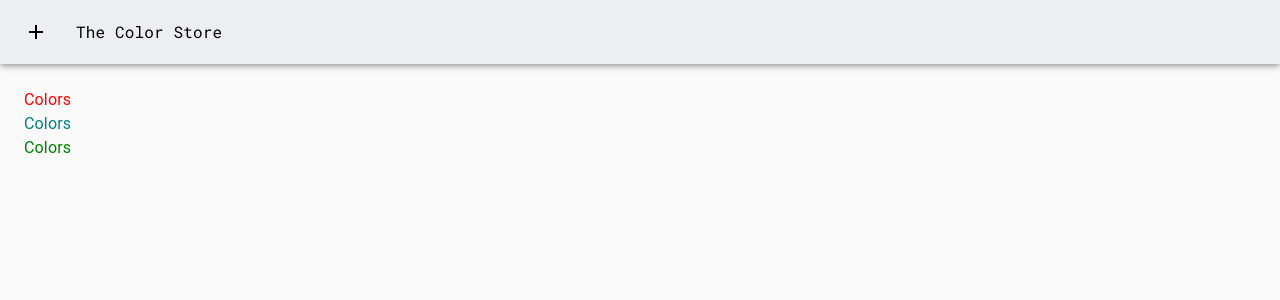
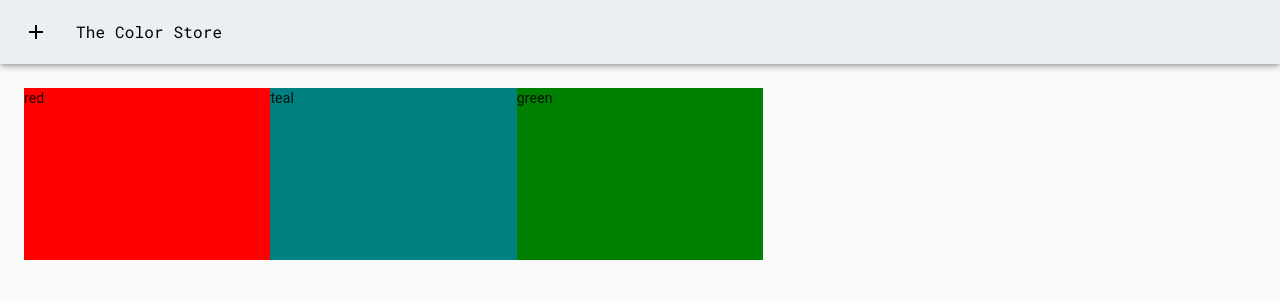
Before and after one commit to swpril/The-Color-Store, a React (Create React App) app: page /palette/new in a window 1280 px wide. Shown: the top 300 px of the page. Built offline with nearby package versions, Linux system fonts and the light colour scheme.

Commit message:
added DraggableColorBox

```diff
--- /dev/null
+++ b/src/Components/DraggableColorBox.js
@@ -0,0 +1,13 @@
+import React from 'react';
+import useStyles from '../Styles/DraggableColorBox';
+
+const DraggableColorBox = (props) => {
+    const classes = useStyles(props);
+    return (
+        <div className={classes.root}>
+            {props.color}
+        </div>
+    )
+};
+
+export default DraggableColorBox;
--- a/src/Components/NewPaletteForm.js
+++ b/src/Components/NewPaletteForm.js
@@ -10,6 +10,7 @@ import {
     Add as AddIcon, ChevronLeft as ChevronLeftIcon
 } from '@material-ui/icons';
 import { ChromePicker } from 'react-color';
+import DraggableColorBox from './DraggableColorBox';
 import useStyles from '../Styles/NewPaletteForm';
 
 const NewPaletteFrom = () => {
@@ -85,8 +86,8 @@ const NewPaletteFrom = () => {
                 })}
             >
                 <div className={classes.drawerHeader} />
-                {colors.map((color) => (
-                    <Typography style={{ color }}>Colors</Typography>
+                {colors.map((color, index) => (
+                    <DraggableColorBox key={index} color={color} />
                 ))}
             </main>
         </div>
--- /dev/null
+++ b/src/Styles/DraggableColorBox.js
@@ -0,0 +1,16 @@
+import { makeStyles } from '@material-ui/core';
+
+const useStyles = makeStyles((theme) => ({
+    root: {
+        width: '20%',
+        height: '25%',
+        margin: '0 auto',
+        display: 'inline-block',
+        position: 'relative',
+        marginBottom: '-4px',
+        backgroundColor: props => props.color
+    }
+}))
+
+
+export default useStyles;
--- a/src/Styles/NewPaletteForm.js
+++ b/src/Styles/NewPaletteForm.js
@@ -52,6 +52,7 @@ const useStyles = makeStyles((theme) => ({
     },
     content: {
         flexGrow: 1,
+        height: `calc(100vh - 64px) `,
         padding: theme.spacing(3),
         transition: theme.transitions.create('margin', {
             easing: theme.transitions.easing.sharp,
```
